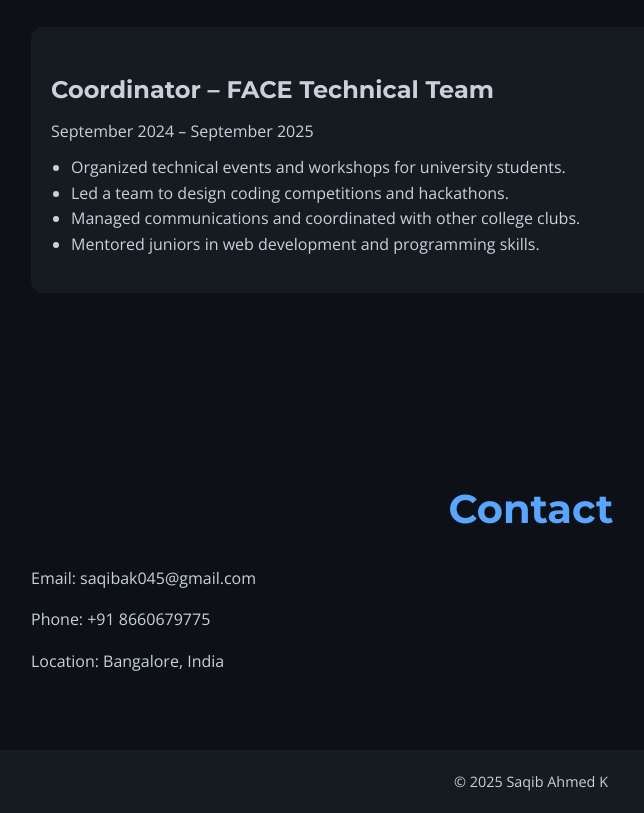
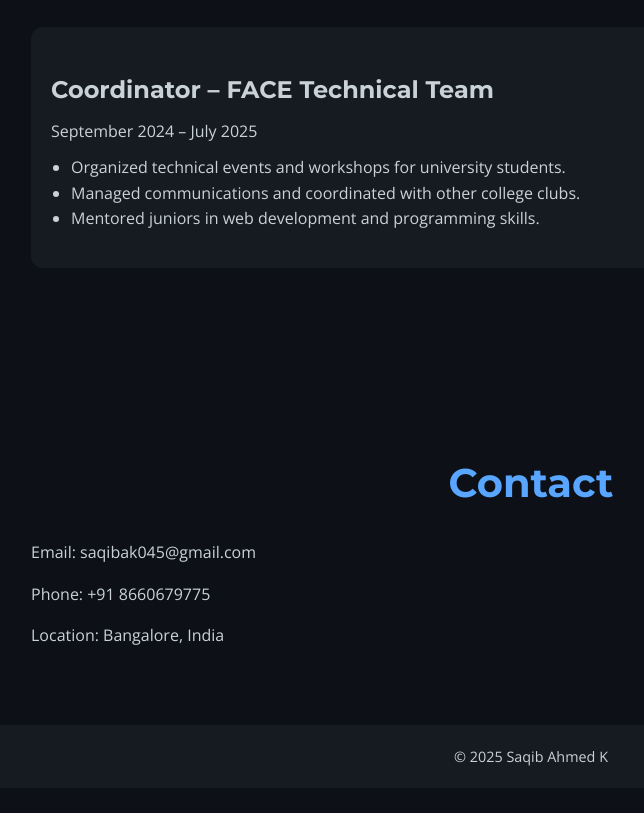
Before and after one commit to SaqibAK001/saqib-portfolio, a plain HTML site: page index.html in a window 1280 px wide. Shown: the part 2508-3321 px from the top of the page, without its empty margins (109-753 px from the left). After the commit the page ends 3296 px from the top, so only its background shows below. Drawn offline with nearby package versions, Linux system fonts and the light colour scheme.

Commit message:
Update index.html

```diff
--- a/index.html
+++ b/index.html
@@ -64,10 +64,9 @@
 
     <div class="experience-card">
         <h3>Coordinator – FACE Technical Team</h3>
-        <p>September 2024 – September 2025</p>
+        <p>September 2024 – July 2025</p>
         <ul>
             <li>Organized technical events and workshops for university students.</li>
-            <li>Led a team to design coding competitions and hackathons.</li>
             <li>Managed communications and coordinated with other college clubs.</li>
             <li>Mentored juniors in web development and programming skills.</li>
         </ul>
```
